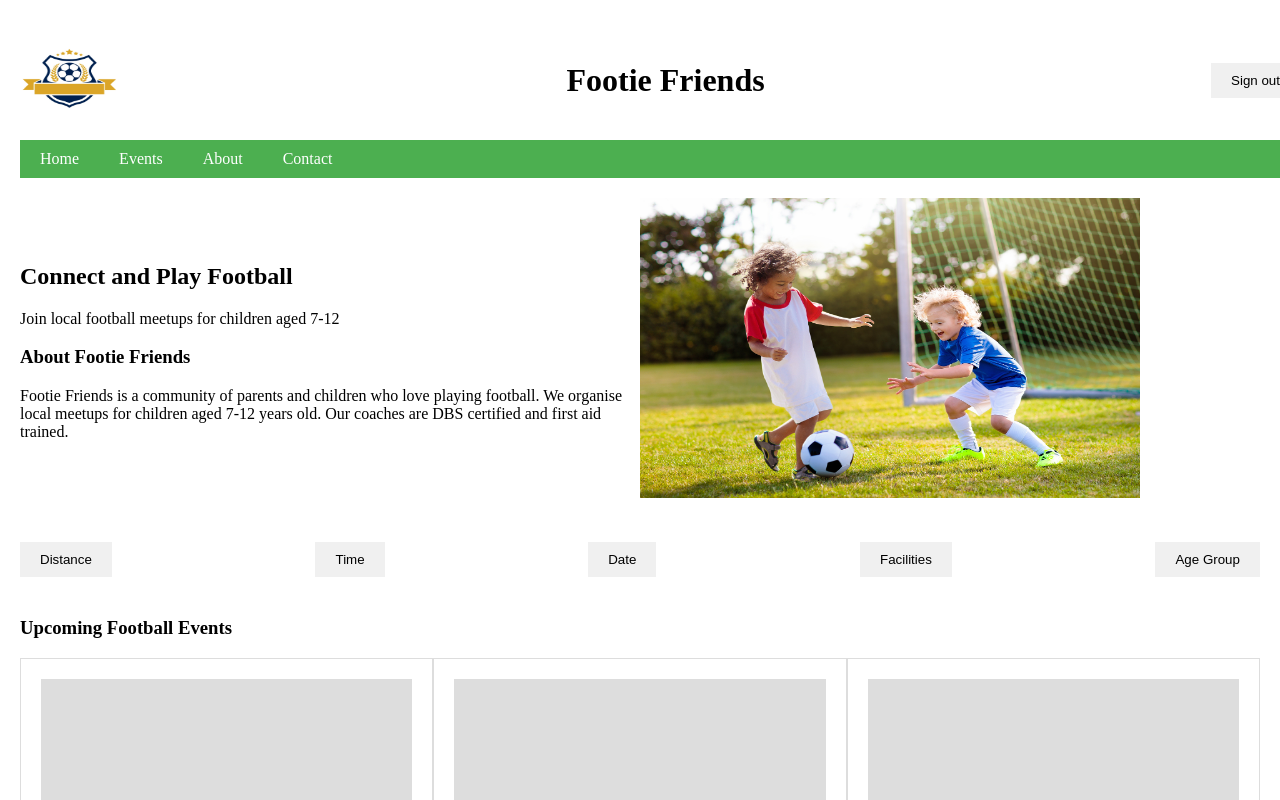
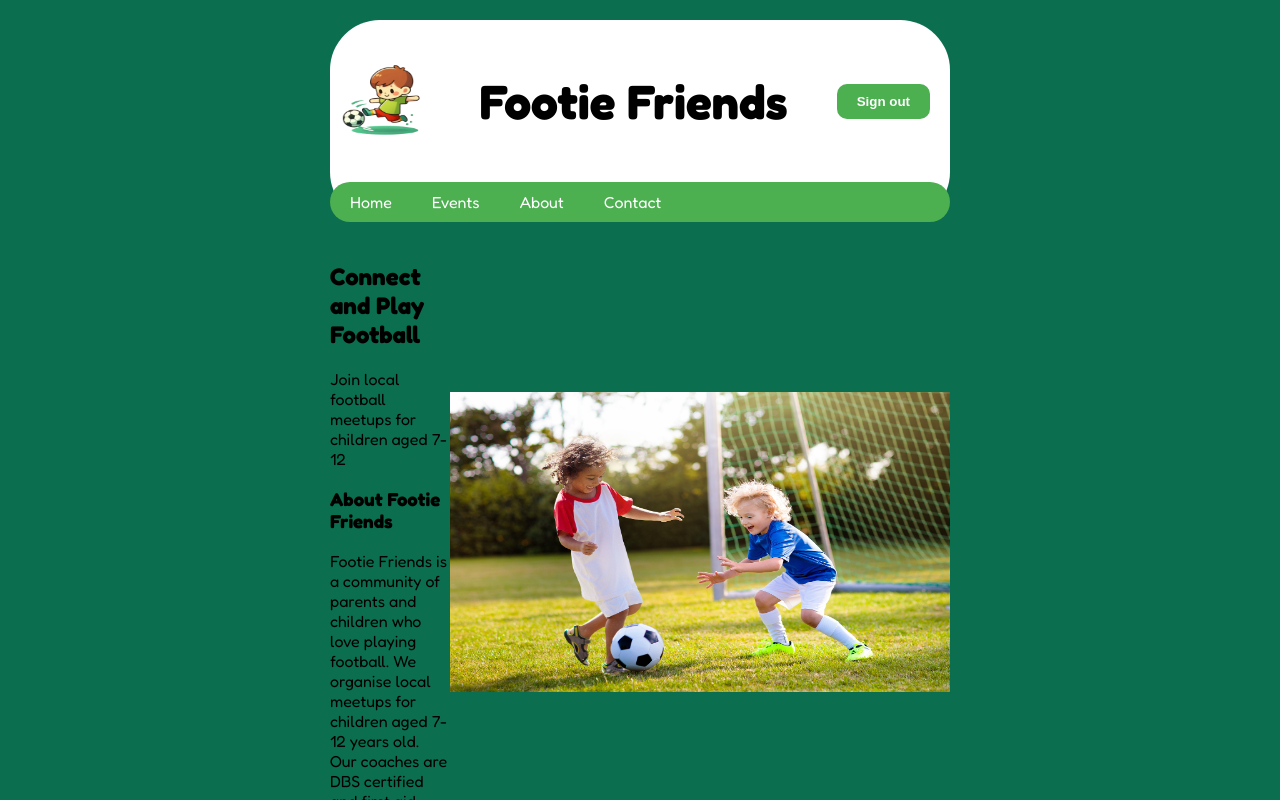
Before and after one commit to SchoolOfCode/final-project-final-destination, a Next.js app: page / in a window 1280 px wide. Shown: the top 800 px of the page. Built offline with nearby package versions, Linux system fonts and the light colour scheme.

Commit message:
header mvp

```diff
--- a/app/globals.css
+++ b/app/globals.css
@@ -4,4 +4,5 @@ body {
   padding: 0;
   box-sizing: border-box;
   height: 100vh;
+	background: #0b6e4f;
 }
--- a/app/page.js
+++ b/app/page.js
@@ -6,9 +6,12 @@ import Hero from "./src/components/Hero/Hero";
 import Main from "./src/components/Main/Main";
 import Footer from "./src/components/Footer/Footer";
 
+import { Fredoka } from 'next/font/google'
+const font = Fredoka({ subsets: ["latin"] });
+
 export default function Home() {
   return (
-    <div className={styles.container}>
+    <div className={`${styles.container} ${font.className}`}>
       <Header />
       <Hero />
       <Main />
--- a/app/page.module.css
+++ b/app/page.module.css
@@ -1,6 +1,7 @@
 .container {
   margin: 0 auto;
   padding: 0;
+	width: 50%;
 }
 /* .header {
   display: flex;
--- a/app/src/components/Header/Header.jsx
+++ b/app/src/components/Header/Header.jsx
@@ -7,7 +7,7 @@ export default function Header() {
     <div className={styles.container}>
       <header className={styles.header}>
         <Image
-          src="/football.png"
+          src="/logo.png"
           alt="Footie Friends Logo"
           width={100}
           height={80}
--- a/app/src/components/Header/Header.module.css
+++ b/app/src/components/Header/Header.module.css
@@ -1,23 +1,38 @@
 .container {
-  width: 100vw;
   margin: 0 auto;
   padding: 0;
+	background: white;
+	border-radius: 50px;
+	display: flex;
+	flex-direction: column;
 }
 .header {
   display: flex;
   justify-content: space-between;
   align-items: center;
   padding: 20px 0;
+	min-height: 100px;
 }
+
+.header h1 {
+	font-size: 3rem;
+}
+
 .signOut {
   background-color: #f0f0f0;
   border: none;
   padding: 10px 20px;
   cursor: pointer;
+	margin-right: 20px;
+	border-radius: 10px;
+	background: #4caf50;
+	color: white;
+	font-weight: 600;
 }
 .nav {
   background-color: #4caf50;
   padding: 10px 0;
+	border-radius: 50px;
 }
 .nav a {
   color: white;
```
Also changed, not shown: public/logo.png (added).
